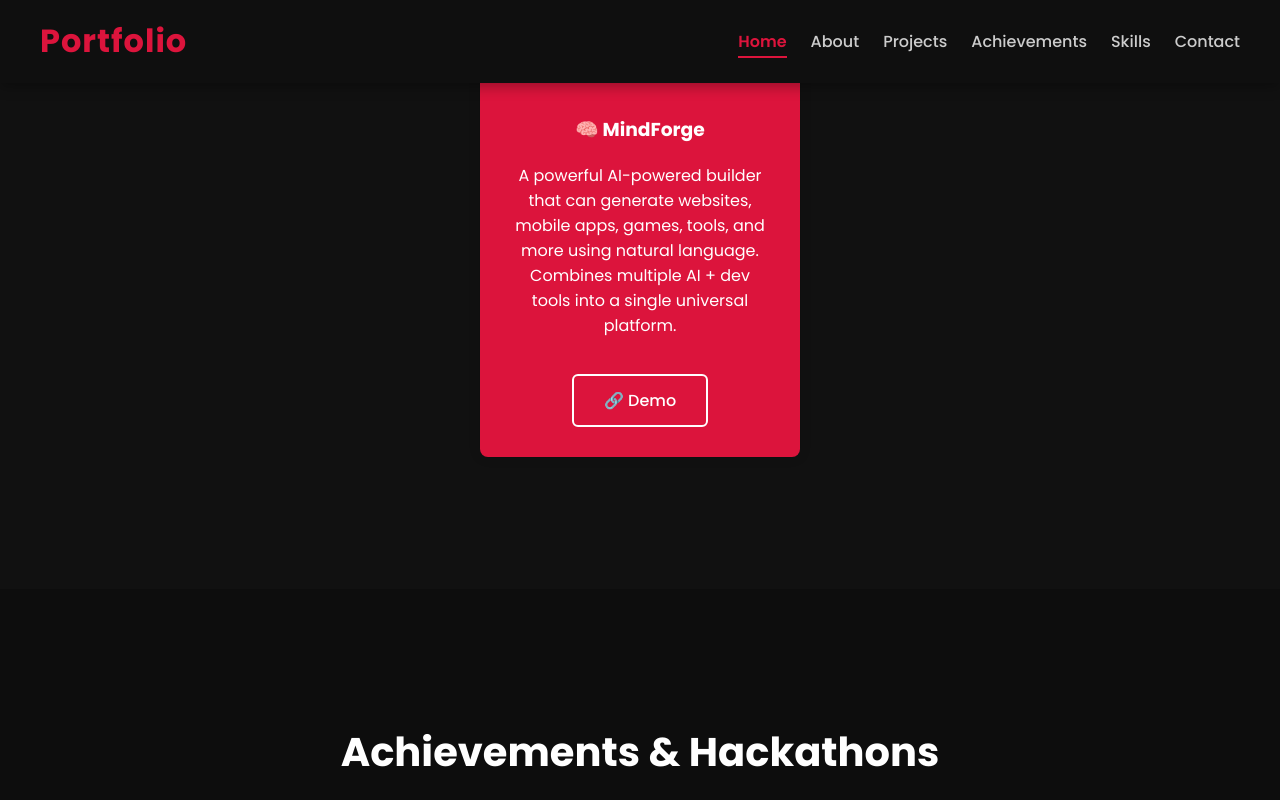
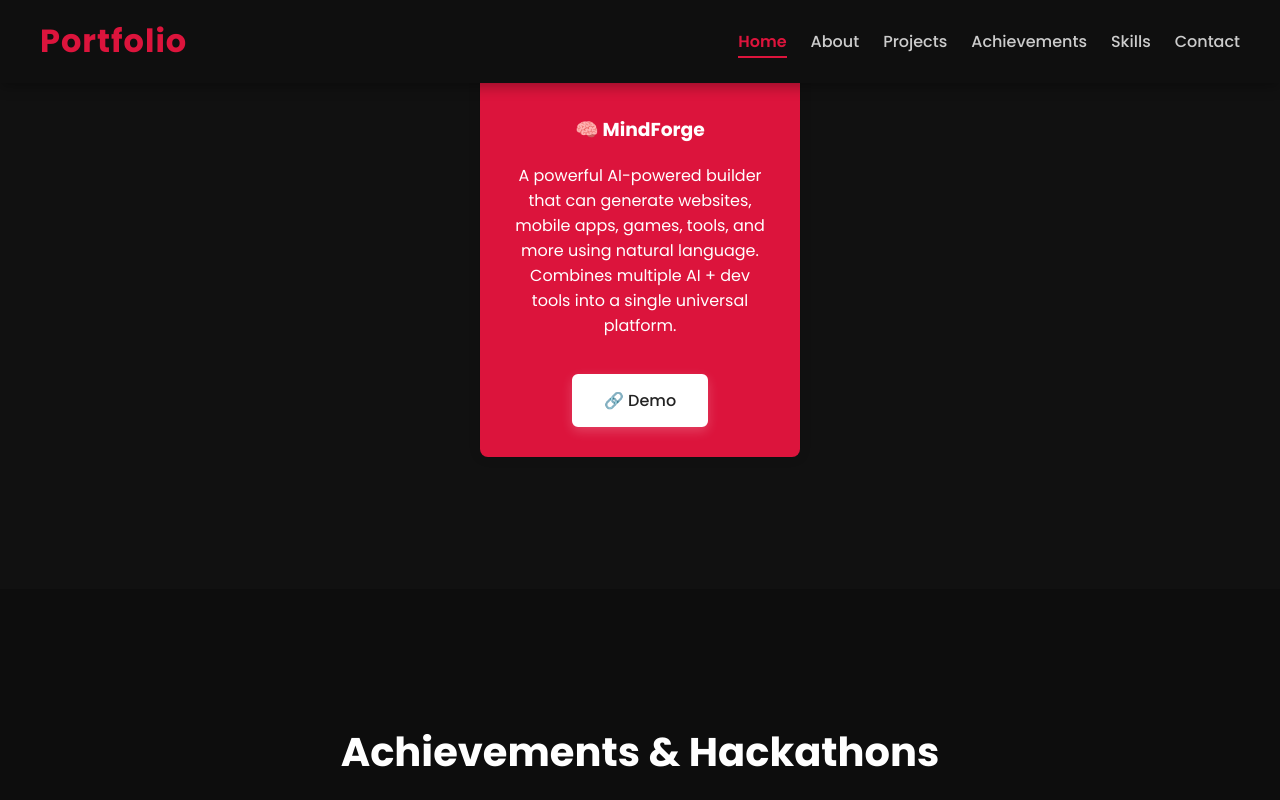
Before and after one commit to Neel-2606/neel-portfolio, a Next.js app: page / in a window 1280 px wide. In both pictures the pointer is over the link "🔗 Demo". Shown: the part 1554-2354 px from the top of the page. Built offline with nearby package versions, Linux system fonts and the light colour scheme.

Commit message:
see more button highlights

```diff
--- a/styles/Sections.module.css
+++ b/styles/Sections.module.css
@@ -122,11 +122,19 @@
   color: white;
 }
 
-.cardButtons {
-  display: flex;
-  justify-content: center;
-  gap: 15px;
-  margin-top: 15px;
+/* Make buttons stand out when card is hovered */
+.card:hover .btn {
+  background: rgba(255, 255, 255, 0.1);
+  border: 2px solid rgba(255, 255, 255, 0.8);
+  color: white;
+  backdrop-filter: blur(10px);
+  box-shadow: 0 4px 12px rgba(255, 255, 255, 0.2);
+}
+
+.card:hover .btn:hover {
+  background: white;
+  color: #222;
+  border-color: white;
 }
 
 .skillsGrid {
```
